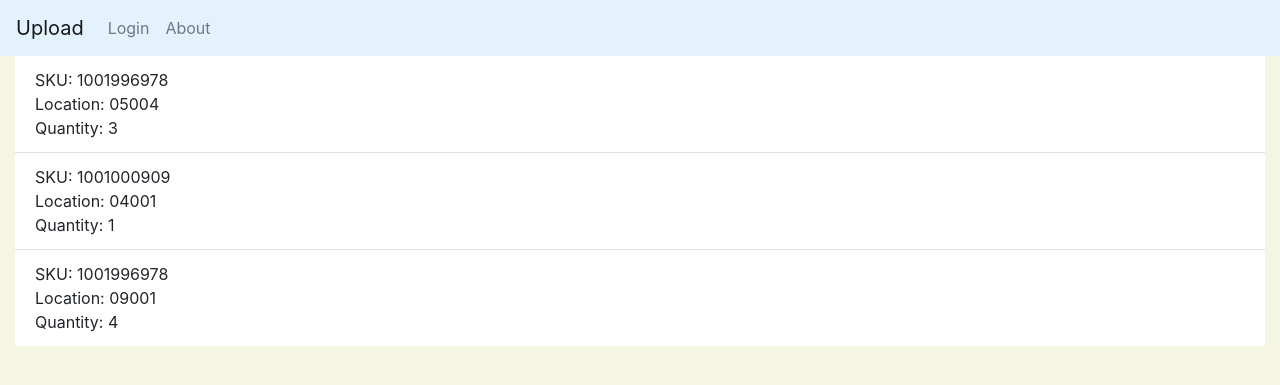
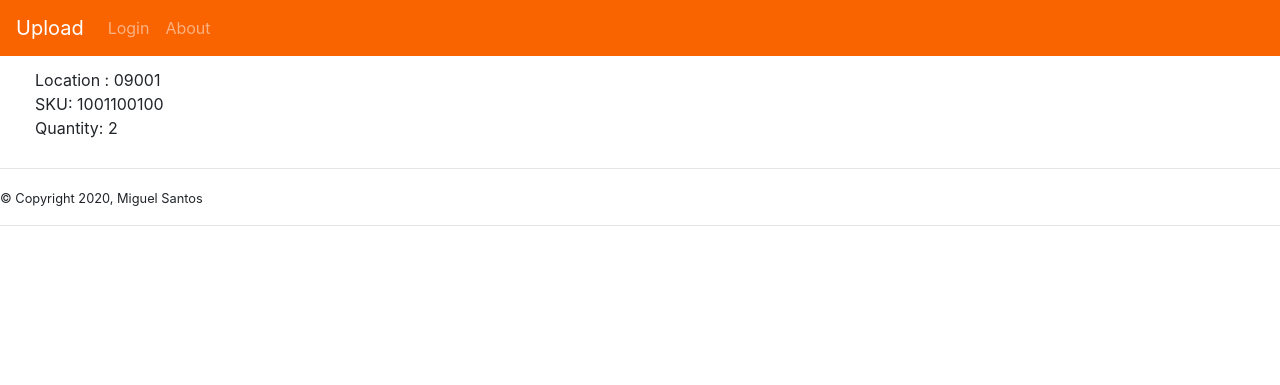
Before and after one commit to santosma/OverheadIMS, a Django app: page /inventory/ in a window 1280 px wide. Shown: the top 385 px of the page. Run offline with Django 3.2, Linux system fonts and the light colour scheme; data comes from the database, SQL or seed files in the repository; some libraries are stand-ins or nearby versions.

Commit message:
styling changes, url linking

```diff
--- a/inventory/admin.py
+++ b/inventory/admin.py
@@ -1,5 +1,7 @@
 from django.contrib import admin
 
-from .models import ItemLocation
+from .models import ItemLocation, Location, Item
 
 admin.site.register(ItemLocation)
+admin.site.register(Item)
+admin.site.register(Location)
--- a/inventory/models.py
+++ b/inventory/models.py
@@ -2,9 +2,20 @@ from django.db import models
 
 # Create your models here.
 
+
+class Location(models.Model):
+	loc = models.CharField(max_length=5)
+	def __str__(self):
+		return self.loc
+
+class Item(models.Model):
+	sku = models.CharField(max_length=10)
+	def __str__(self):
+		return self.sku
+
 class ItemLocation(models.Model):
-	loc = models.CharField(max_length=5)
-	sku = models.CharField(max_length=10)
+	loc = models.ForeignKey(Location, null=True, on_delete=models.SET_NULL)
+	sku = models.ForeignKey(Item, null=True, on_delete=models.SET_NULL)
 	qty = models.PositiveSmallIntegerField(default=0)
 
 	def __str__(self):
--- a/inventory/templates/item/detail.html
+++ b/inventory/templates/item/detail.html
@@ -1,5 +1,5 @@
 <li class="list-group-item">
-	<span> SKU:</span>			{{ item.sku }} <br>
-	<span> Location:</span>		{{ item.loc}} <br>
-	<span> Quantity:</span> 	{{ item.qty }} <br>
+	<span> Location	:	</span>		{{ item.loc }} 	<br>
+	<span> SKU:			</span>		{{ item.sku}} 	<br>
+	<span> Quantity:	</span> 	{{ item.qty }} 	<br>
 </li>
--- a/inventory/templates/item/item_base.html
+++ b/inventory/templates/item/item_base.html
@@ -3,15 +3,11 @@
 {% block content %}
 	<ul class="list-group list-group-flush">
 		{% if items %}
-			{% if single %}
+			{% for item in items %}
 				{% include 'item/detail.html' %}
-
-			{% else %}
-				{% for item in items %}
-					{% include 'item/detail.html' %}
-				{% endfor %}
-			{% endif %}
-
+			{% endfor %}
+		{% elif item %}
+			{% include 'item/detail.html' %}
 		{% else %}
 				<h1>No items in database</h1>
 		{% endif %}
--- a/inventory/urls.py
+++ b/inventory/urls.py
@@ -3,7 +3,7 @@ from django.urls import path
 from . import views
 
 urlpatterns = [
-   	path('inventory/', views.item_detail_view),
     path('create/', views.item_create_view),
+    path('inventory/', views.item_detail_view),
     path('inventory/<int:id_lookup>/', views.item_dynamic_view)
 ]
--- a/inventory/views.py
+++ b/inventory/views.py
@@ -5,10 +5,9 @@ from django.shortcuts import render, get_object_or_404
 
 def item_detail_view(request):
 	items_list = ItemLocation.objects.all()
-	single_flag = False
 	context = {
 		'items' : items_list,
-		'single': single_flag
+		'item' : None
 	}
 	return render(request,"item/item_base.html", context)
 
@@ -29,7 +28,7 @@ def item_dynamic_view(request,id_lookup):
 	item_single = get_object_or_404(ItemLocation, id=id_lookup)
 	single_flag = True
 	context = {
-		'items': item_single,
-		'single': single_flag
+		'item': item_single,
+		'items' : None
 	}
 	return render(request, "item/item_base.html", context)
--- a/static/css/mainstyles.css
+++ /dev/null
@@ -1,4 +0,0 @@
-body{
-	background-color: #f5f5e4;
-
-}
--- a/templates/base.html
+++ b/templates/base.html
@@ -2,19 +2,16 @@
 <!DOCTYPE html>
 <html lang="en">
   <head>
-		<title>
-
-		</title>
     <meta charset="utf-8">
     <meta name="viewport" content="width=device-width, initial-scale=1, shrink-to-fit=no">
 
-		<!-- CSS only -->
-		<link 	rel="stylesheet"
-				href="https://maxcdn.bootstrapcdn.com/bootstrap/4.0.0/css/bootstrap.min.css"
-				integrity="sha384-Gn5384xqQ1aoWXA+058RXPxPg6fy4IWvTNh0E263XmFcJlSAwiGgFAW/dAiS6JXm"
+	<link rel="stylesheet"
+		href="https://stackpath.bootstrapcdn.com/bootstrap/4.5.2/css/bootstrap.min.css"
+		integrity="sha384-JcKb8q3iqJ61gNV9KGb8thSsNjpSL0n8PARn9HuZOnIxN0hoP+VmmDGMN5t9UJ0Z"
 		crossorigin="anonymous">
-		<link rel="stylesheet" type="text/css" href="{% static 'css/mainstyles.css' %}">
 
+	<link rel="stylesheet" type="text/css" href= "{% static '/css/mainstyle.css' %}">
+	<title></title>
 	</head>
 	<body>
 		{% include 'nav.html' %}
@@ -26,23 +23,22 @@
 
 			{% endblock %}
 		</div>
-	</body>
-
-			<!-- JS, Popper.js, and jQuery -->
-	<script src="https://code.jquery.com/jquery-3.2.1.slim.min.js"
-			integrity="sha384-KJ3o2DKtIkvYIK3UENzmM7KCkRr/rE9/Qpg6aAZGJwFDMVNA/GpGFF93hXpG5KkN"
-			crossorigin="anonymous">
-
-	</script>
-
-	<script src="https://cdnjs.cloudflare.com/ajax/libs/popper.js/1.12.9/umd/popper.min.js"
-			integrity="sha384-ApNbgh9B+Y1QKtv3Rn7W3mgPxhU9K/ScQsAP7hUibX39j7fakFPskvXusvfa0b4Q"
+		<hr>
+			<footer> <small>&copy; Copyright 2020, Miguel Santos</small></footer>
+		<hr>
+		<script src="https://code.jquery.com/jquery-3.5.1.slim.min.js"
+				integrity="sha384-DfXdz2htPH0lsSSs5nCTpuj/zy4C+OGpamoFVy38MVBnE+IbbVYUew+OrCXaRkfj"
 				crossorigin="anonymous">
 		</script>
 
-	<script src="https://maxcdn.bootstrapcdn.com/bootstrap/4.0.0/js/bootstrap.min.js"
-			integrity="sha384-JZR6Spejh4U02d8jOt6vLEHfe/JQGiRRSQQxSfFWpi1MquVdAyjUar5+76PVCmYl"
+		<script src="https://cdn.jsdelivr.net/npm/popper.js@1.16.1/dist/umd/popper.min.js"
+				integrity="sha384-9/reFTGAW83EW2RDu2S0VKaIzap3H66lZH81PoYlFhbGU+6BZp6G7niu735Sk7lN"
 				crossorigin="anonymous">
 		</script>
 
+		<script src="https://stackpath.bootstrapcdn.com/bootstrap/4.5.2/js/bootstrap.min.js"
+				integrity="sha384-B4gt1jrGC7Jh4AgTPSdUtOBvfO8shuf57BaghqFfPlYxofvL8/KUEfYiJOMMV+rV"
+				crossorigin="anonymous">
+		</script>
+	</body>
 </html>
--- a/templates/nav.html
+++ b/templates/nav.html
@@ -8,7 +8,7 @@
 </nav>
 -->
 
-<nav class="navbar navbar-expand-lg navbar-light" style="background-color: #e3f2fd;">
+<nav class="navbar navbar-expand-lg navbar-dark" style="background-color: #f96300;">
 	<a class="navbar-brand" href="{% url 'home' %}">Upload</a>
 	<button class="navbar-toggler" type="button" data-toggle="collapse" data-target="#navbarNavAltMarkup" aria-controls="navbarNavAltMarkup" aria-expanded="false" aria-label="Toggle navigation">
 	<span class="navbar-toggler-icon"></span>
```
Also changed, not shown: website/settings.py (+6 -5 lines), db.sqlite3, inventory/form.py (line endings or trailing spaces), inventory/migrations/0001_initial.py, inventory/migrations/0002_auto_20200805_0128.py (deleted), inventory/migrations/0003_auto_20200805_1319.py (deleted). Lines whose indentation alone changed are shown as unchanged.
